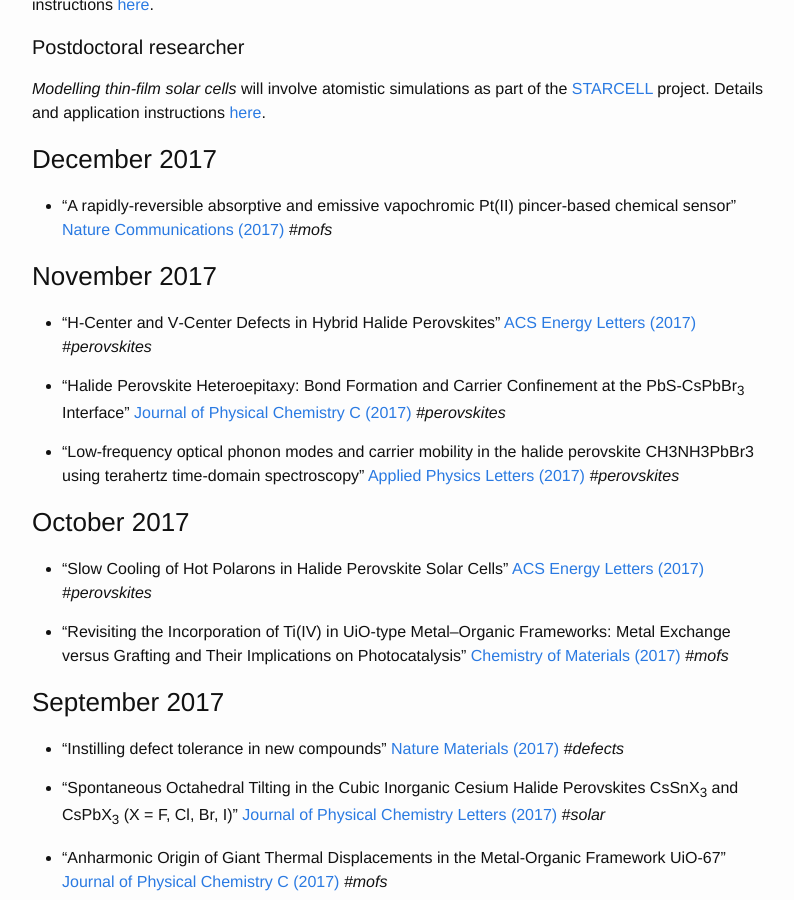
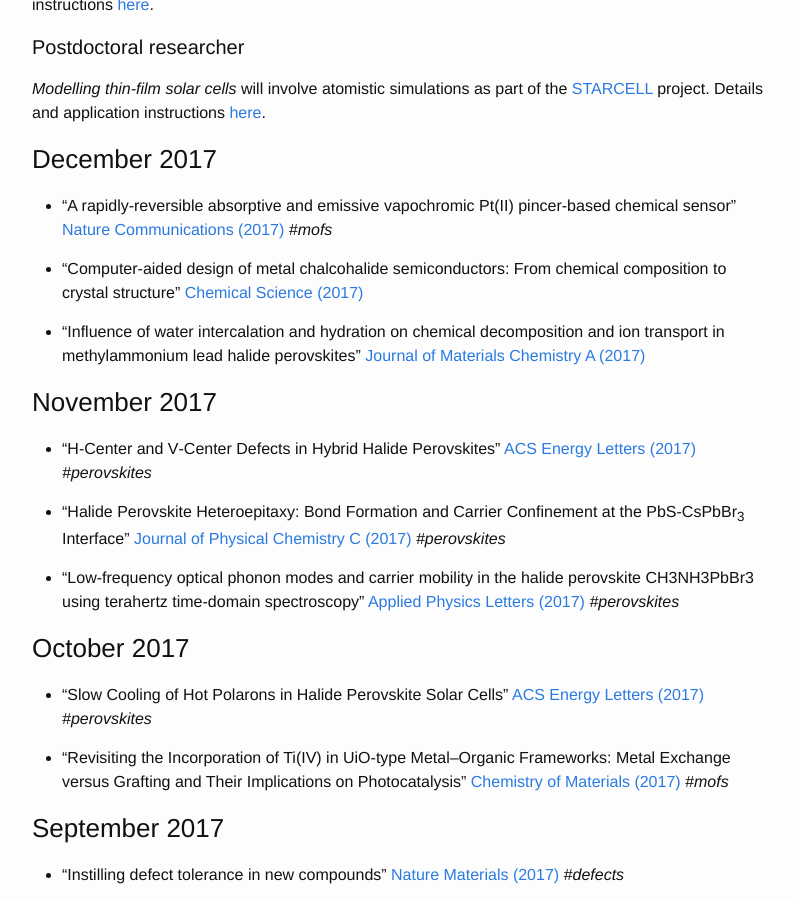
Before and after one commit to WMD-group/WMD-group.github.io, a Jekyll site: the page built from a_news.md, in a window 1280 px wide and 900 px high, scrolled down 318 px. Shown: the whole window, without its empty margins (238-1032 px from the left). Built offline with Jekyll 4.4.1, drawn with Linux system fonts in a browser that asks for light colours.

Commit message:
Update a_news.md

```diff
--- a/a_news.md
+++ b/a_news.md
@@ -18,6 +18,10 @@ permalink: /news/
 
 * "A rapidly-reversible absorptive and emissive vapochromic Pt(II) pincer-based chemical sensor" [Nature Communications (2017)](https://www.nature.com/articles/s41467-017-01941-2)
 *#mofs*
+
+* "Computer-aided design of metal chalcohalide semiconductors: From chemical composition to crystal structure" [Chemical Science (2017)](http://pubs.rsc.org/en/content/articlelanding/2017/sc/c7sc03961a)
+
+* "Influence of water intercalation and hydration on chemical decomposition and ion transport in methylammonium lead halide perovskites" [Journal of Materials Chemistry A (2017)](http://pubs.rsc.org/en/content/articlelanding/2017/ta/c7ta09112e)
 
 ### November 2017
 
```
